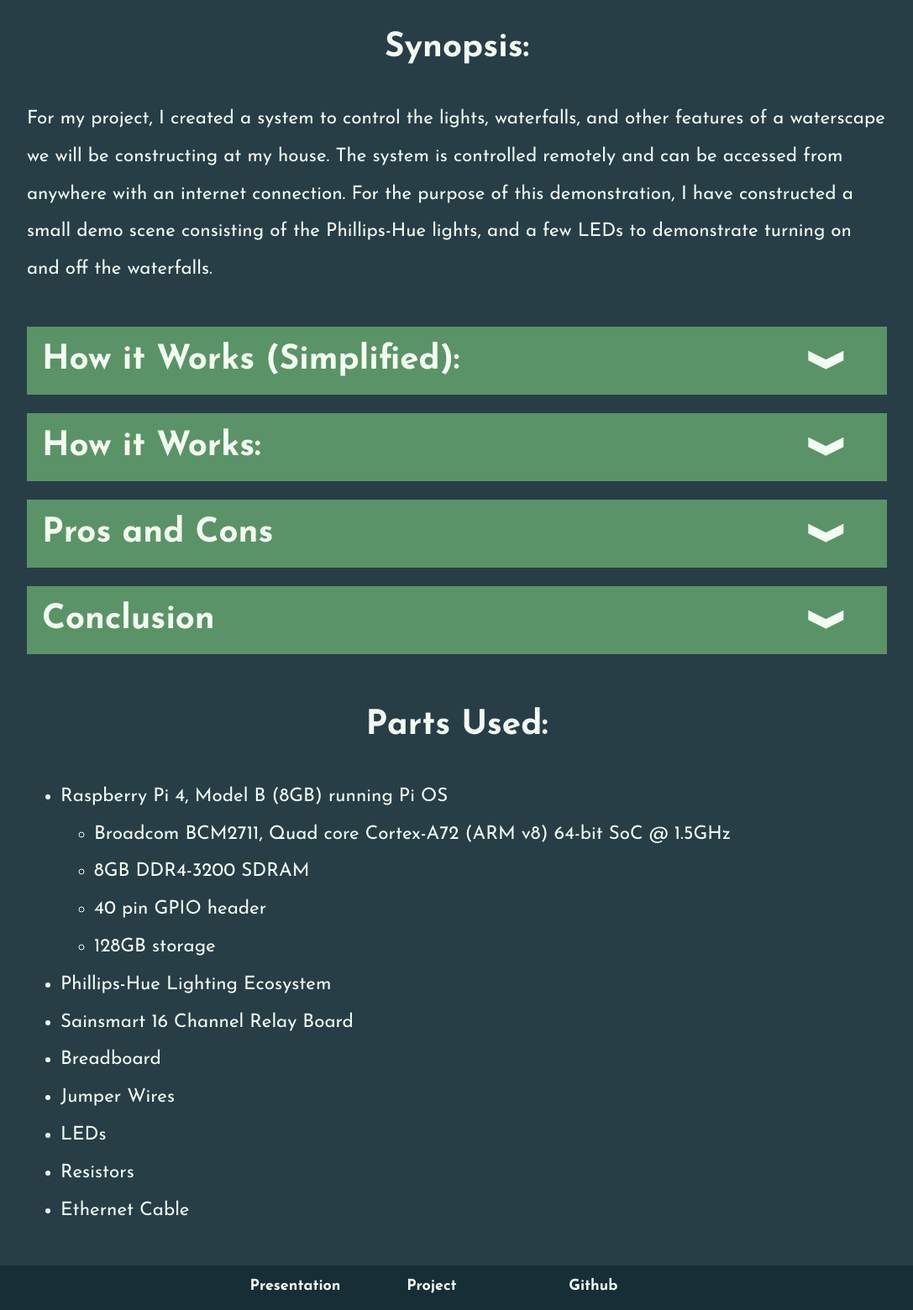
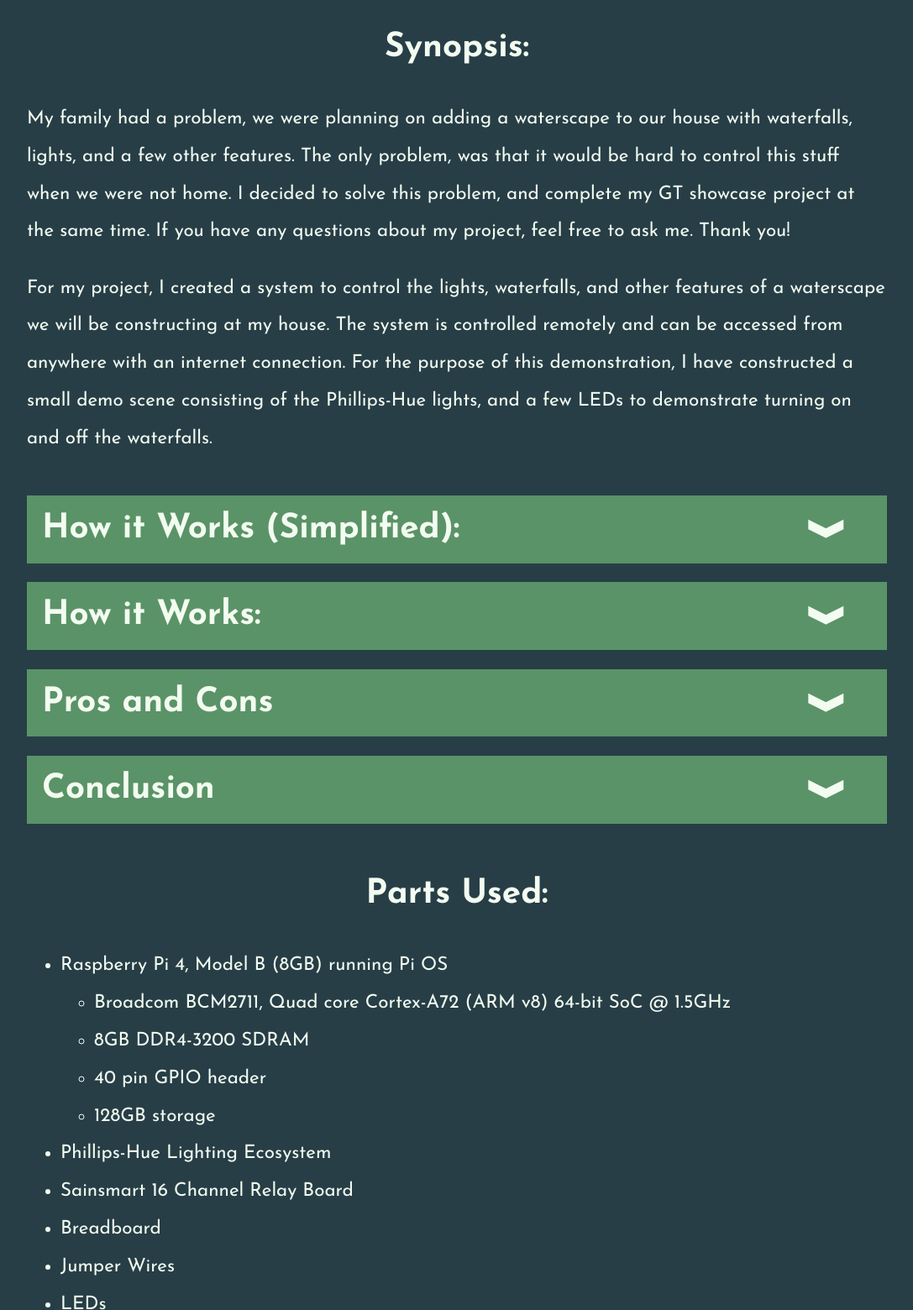
Before and after one commit to MrSmarty/GT-Showcase-Project-Code, a website: page docs/index.html in a window 1280 px wide. Shown: the part 300-1860 px from the top of the page at 84% size, without its empty margins (96-1183 px from the left). Drawn offline with Linux system fonts and the light colour scheme.

Commit message:
presentation changes

```diff
--- a/docs/index.html
+++ b/docs/index.html
@@ -28,6 +28,10 @@
     <h2>Lincoln E. Smith</h2>
     <div class="block">
       <h3>Synopsis:</h3>
+      <p>
+        My family had a problem, we were planning on adding a waterscape to our house with waterfalls, lights, and a few other features. The only problem, was that it would be hard to control this stuff when we were not home.
+        I decided to solve this problem, and complete my GT showcase project at the same time. If you have any questions about my project, feel free to ask me. Thank you!
+      </p>
       <p>
         For my project, I created a system to control the lights, waterfalls,
         and other features of a waterscape we will be constructing at my house.
@@ -168,9 +172,7 @@
         </p>
         <p>
           I do, however, know that I don't want to touch this project again for
-          a solid week. I've spent countless hours trying to figure this out
-          (Including staying up until 11:00 PM trying to finish it the past two
-          nights), and I need a nap. If you have any questions, comments, or
+          a solid week. I've spent countless hours trying to figure this out, and I need a nap. If you have any questions, comments, or
           concerns (or if you just want to say hi) my contact information is on
           the about page. Thank You!
         </p>
```
